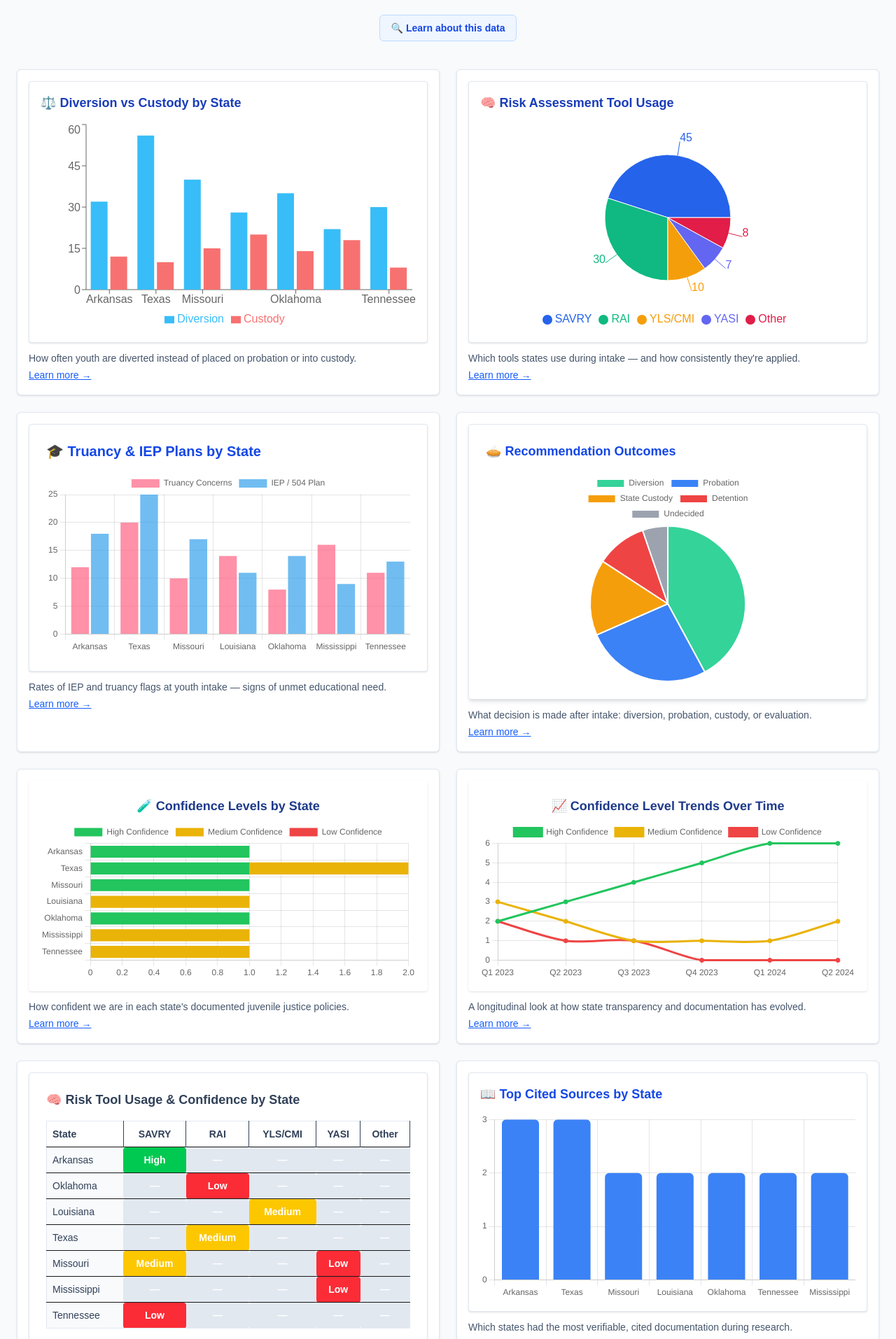
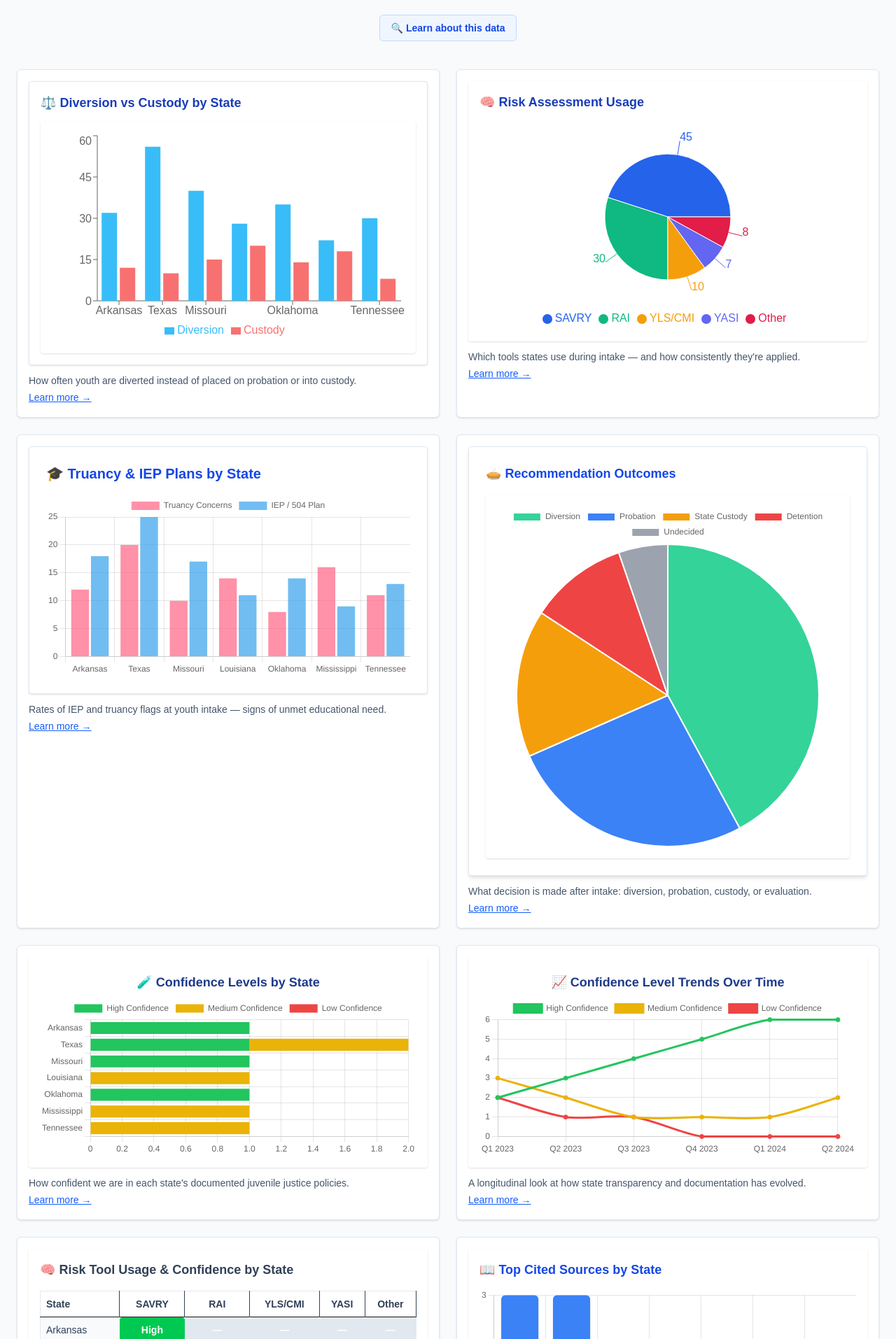
Before and after one commit to dariansweb/SecondChanceYouthMap, a Next.js app: page /dashboard in a window 1280 px wide. Shown: the part 186-2100 px from the top of the page at 70% size. Built offline with nearby package versions, Linux system fonts and the light colour scheme.

Commit message:
containers put on the dashboard charts

```diff
--- a/src/components/dashboard/ConfidenceChart.tsx
+++ b/src/components/dashboard/ConfidenceChart.tsx
@@ -77,7 +77,8 @@ const options = {
 
 export default function ConfidenceChart() {
   return (
-    <div className="bg-white rounded shadow p-4">
+
+    <div className="w-full overflow-x-auto bg-white rounded shadow p-4">
       <motion.div>
         <Bar data={data} options={options} />
       </motion.div>
--- a/src/components/dashboard/ConfidenceTrendChart.tsx
+++ b/src/components/dashboard/ConfidenceTrendChart.tsx
@@ -74,7 +74,7 @@ const options = {
 
 export default function ConfidenceTrendChart() {
   return (
-    <div className="bg-white rounded shadow p-4">
+    <div className="w-full overflow-x-auto bg-white rounded shadow p-4">
       <motion.div>
         <Line data={data} options={options} />
       </motion.div>
--- a/src/components/dashboard/DiversionChart.tsx
+++ b/src/components/dashboard/DiversionChart.tsx
@@ -28,6 +28,7 @@ export default function DiversionChart() {
       <h3 className="text-blue-800 font-semibold mb-3 text-lg">
         ⚖️ Diversion vs Custody by State
       </h3>
+      <div className="w-full overflow-x-auto bg-white rounded shadow p-4">
       <motion.div>
         <ResponsiveContainer width="100%" height={300}>
         <BarChart data={diversionStats}>
@@ -40,6 +41,7 @@ export default function DiversionChart() {
         </BarChart>
         </ResponsiveContainer>
       </motion.div>
+      </div>
     </div>
   );
 }
--- a/src/components/dashboard/EducationNeedsChart.tsx
+++ b/src/components/dashboard/EducationNeedsChart.tsx
@@ -48,7 +48,7 @@ const options = {
     },
     tooltip: {
       callbacks: {
-        label: (ctx: TooltipItem<'bar'>) => `${ctx.dataset.label}: ${ctx.raw}`,
+        label: (ctx: TooltipItem<"bar">) => `${ctx.dataset.label}: ${ctx.raw}`,
       },
     },
   },
@@ -68,9 +68,11 @@ export default function EducationNeedsChart() {
       <h2 className="text-xl font-semibold text-blue-700 mb-4 flex items-center gap-2">
         🎓 Truancy & IEP Plans by State
       </h2>
-      <motion.div>
-        <Bar data={data} options={options} />
-      </motion.div>
+      <div className="w-full overflow-x-auto">
+        <motion.div>
+          <Bar data={data} options={options} />
+        </motion.div>
+      </div>
     </div>
   );
 }
--- a/src/components/dashboard/RecommendationPieChart.tsx
+++ b/src/components/dashboard/RecommendationPieChart.tsx
@@ -32,7 +32,7 @@ export default function RecommendationPieChart() {
       <h3 className="text-lg font-semibold text-blue-700 mb-4">
         🥧 Recommendation Outcomes
       </h3>
-      <div className="max-w-[300px] mx-auto">
+      <div className="w-full overflow-x-auto bg-white rounded shadow p-4">
         <motion.div>
           <Pie data={recommendationData} />
         </motion.div>
--- a/src/components/dashboard/RiskToolHeatmap.tsx
+++ b/src/components/dashboard/RiskToolHeatmap.tsx
@@ -58,7 +58,7 @@ export default function RiskToolHeatmap() {
   const stateNames = Object.keys(usage);
 
   return (
-    <div className="bg-white p-6 rounded shadow border border-slate-200 overflow-x-auto">
+    <div className="w-full overflow-x-auto bg-white rounded shadow p-4">
       <h2 className="text-lg font-bold text-slate-700 mb-4">
         🧠 Risk Tool Usage & Confidence by State
       </h2>
--- a/src/components/dashboard/RiskToolUsageChart.tsx
+++ b/src/components/dashboard/RiskToolUsageChart.tsx
@@ -22,9 +22,9 @@ const COLORS = ["#2563eb", "#10b981", "#f59e0b", "#6366f1", "#e11d48"];
 
 export default function RiskToolUsageChart() {
   return (
-    <div className="bg-white p-4 rounded shadow border border-slate-200">
+    <div className="w-full overflow-x-auto bg-white rounded shadow p-4">
       <h3 className="text-blue-800 font-semibold mb-3 text-lg">
-        🧠 Risk Assessment Tool Usage
+        🧠 Risk Assessment Usage
       </h3>
       <motion.div>
         <ResponsiveContainer width="100%" height={300}>
--- a/src/components/dashboard/StateConfidenceChart.tsx
+++ b/src/components/dashboard/StateConfidenceChart.tsx
@@ -77,7 +77,7 @@ export default function StateConfidenceChart() {
   };
 
   return (
-    <div className="bg-white p-6 rounded shadow border border-slate-200">
+    <div className="w-full overflow-x-auto bg-white rounded shadow p-4">
       <h2 className="text-lg font-bold text-slate-700 mb-4">
         📊 Confidence Levels by State
       </h2>
--- a/src/components/dashboard/TopSourcesChart.tsx
+++ b/src/components/dashboard/TopSourcesChart.tsx
@@ -73,7 +73,7 @@ const TopSourcesChart = () => {
   };
 
   return (
-    <div className="bg-white p-4 rounded shadow border border-slate-200">
+    <div className="w-full overflow-x-auto bg-white rounded shadow p-4">
       <h3 className="text-lg font-semibold text-blue-700 mb-3">
         📖 Top Cited Sources by State
       </h3>
```
